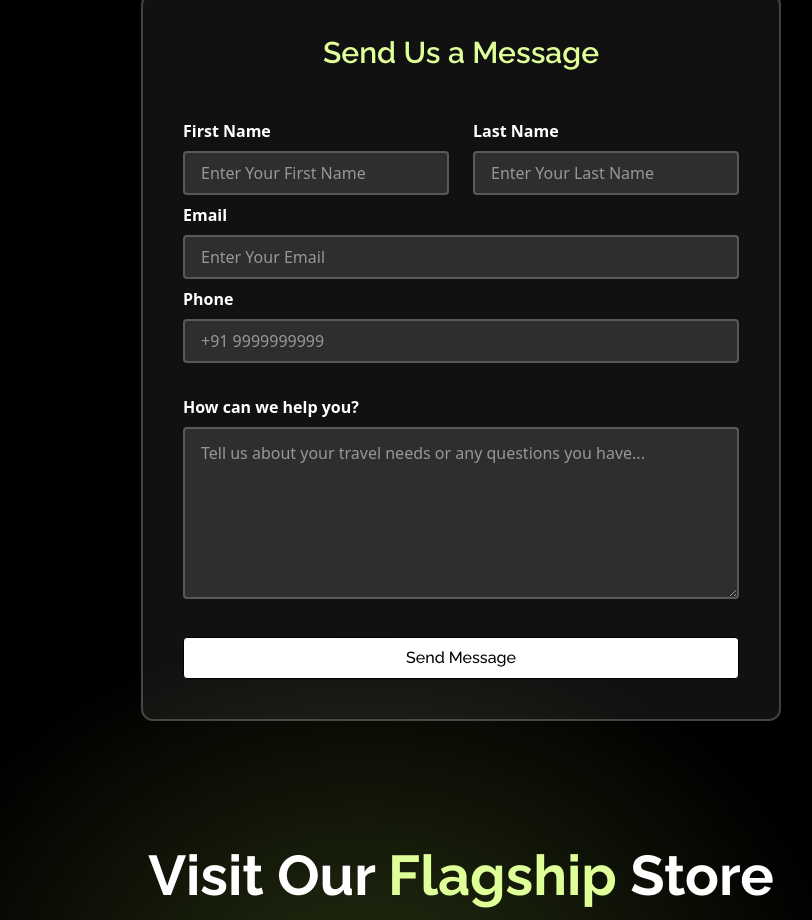
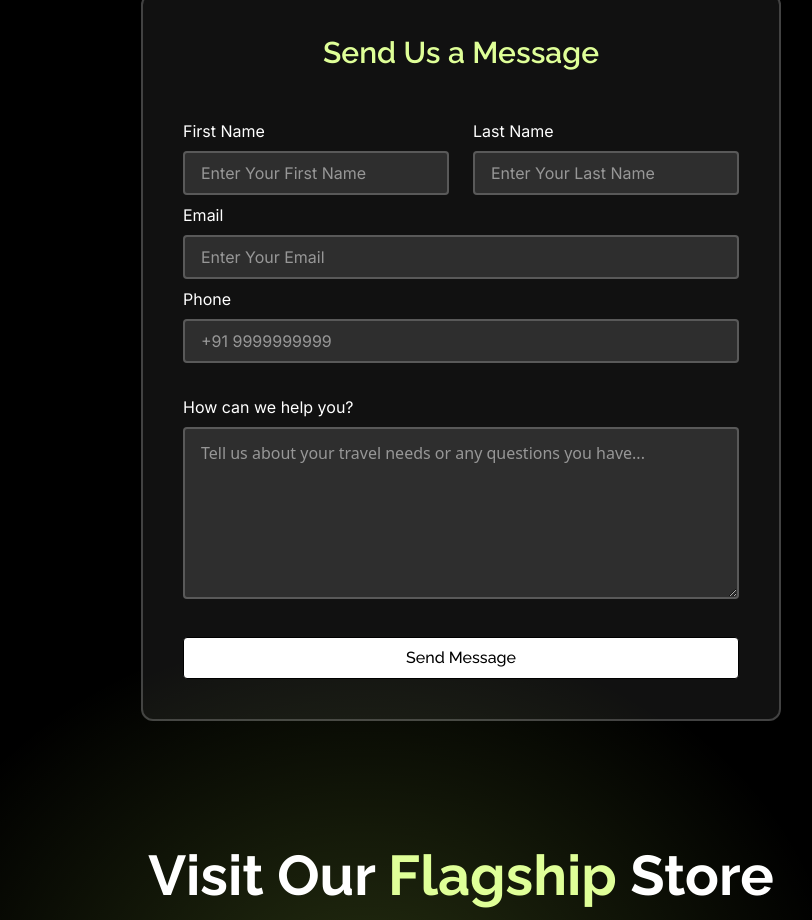
Before and after one commit to SwapnilGotsurve/Web-dev-com, a plain HTML site: page contact.html in a window 1280 px wide. Shown: the part 1061-1981 px from the top of the page, without its empty margins (179-991 px from the left). Drawn offline with nearby package versions, Linux system fonts and the light colour scheme; a web font is replaced by a local one.

```diff
--- a/style.css
+++ b/style.css
@@ -15,6 +15,12 @@ box-shadow: 0px 0px 15px 6px rgba(222,255,152,0.3);
   background-color: #b2d071;
 }
 /* ============== google fonts============= */
+label,input{
+  font-family: "Inter", sans-serif;
+  font-optical-sizing: auto;
+  font-weight: 400;
+  font-style: normal;
+}
 .main-text{
   font-family: "Sansation", sans-serif;
   font-weight: 700;
@@ -240,7 +246,7 @@ background: linear-gradient(90deg,rgba(42, 123, 155, 1) 0%, rgba(137, 10, 255, 1
 .testimonials-carousel {
   animation: scroll-left 9s linear  infinite ;
   will-change: transform;
-  animation-delay: 2;
+
 }
 
 .testimonials-carousel:hover {
```
Also changed, not shown: collections.html (+1 -1 lines), index.html (+4 -3 lines).
